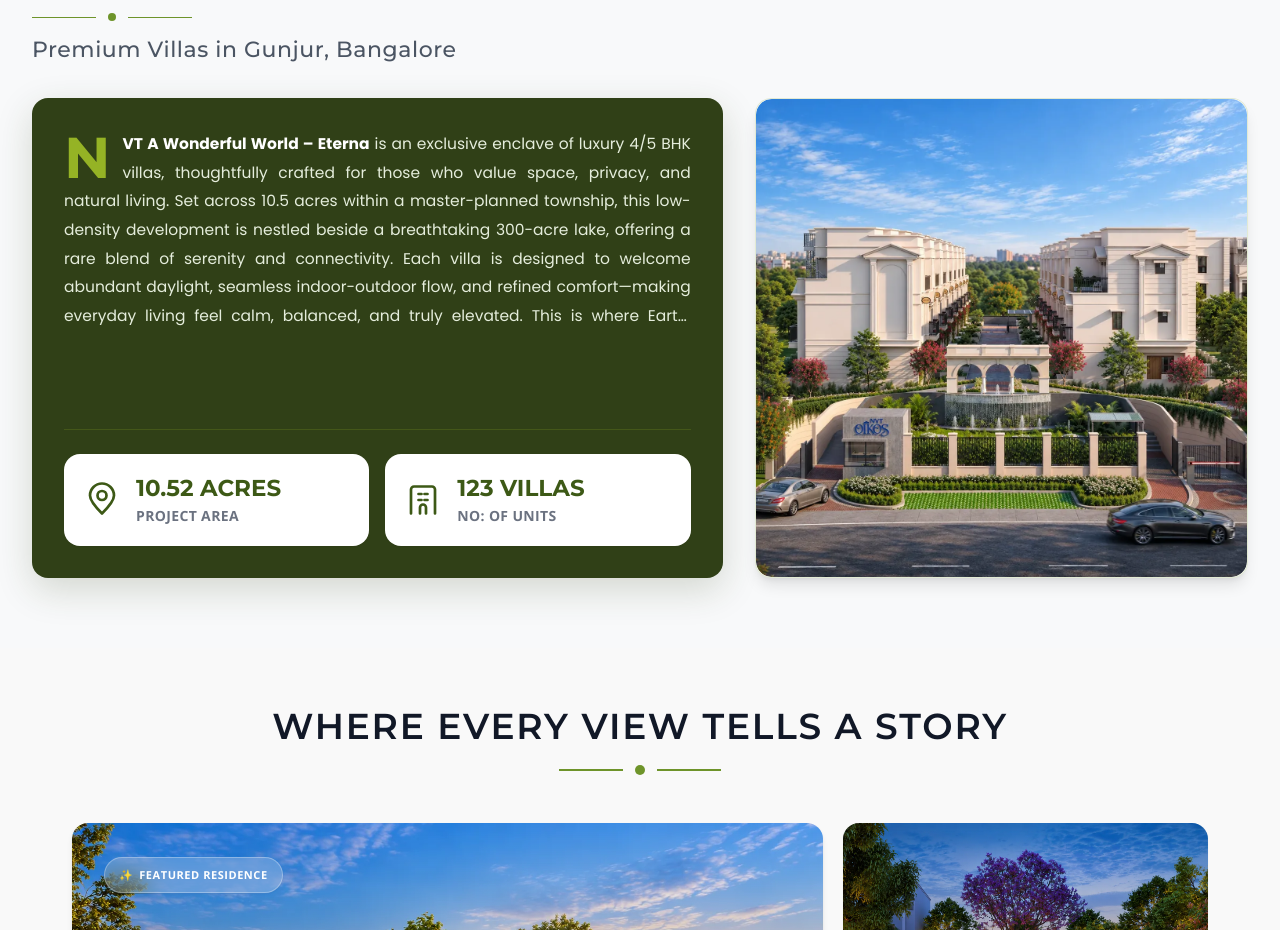
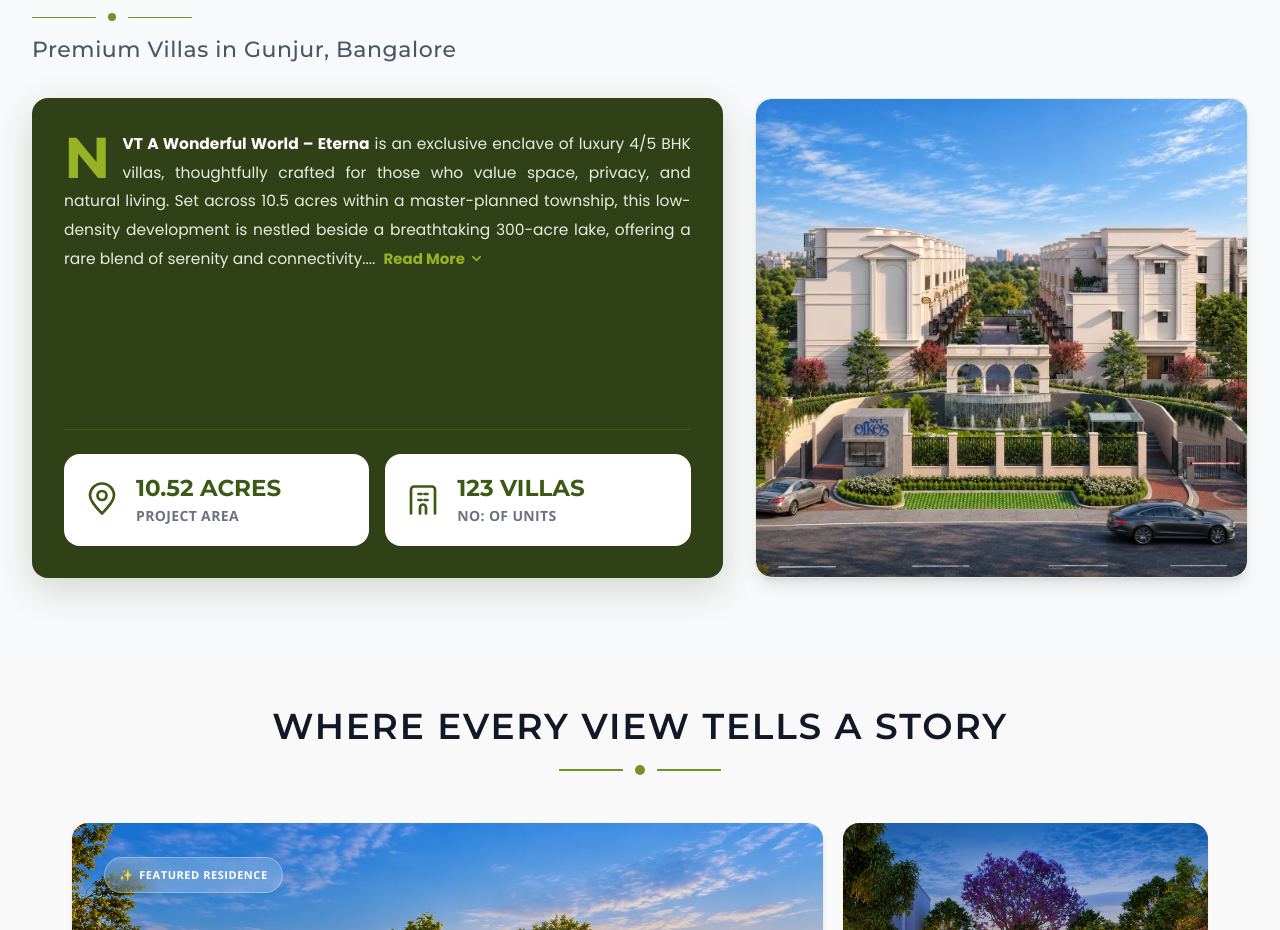
Before and after one commit to vineet-proptiger/nvt-hues, a Next.js app: page / in a window 1280 px wide. Shown: the part 908-1838 px from the top of the page. Built offline with nearby package versions, Linux system fonts and the light colour scheme.

Commit message:
some fixes

```diff
--- a/components/Overview.jsx
+++ b/components/Overview.jsx
@@ -59,7 +59,7 @@
             className="relative p-6 sm:p-8 rounded-2xl shadow-[0_12px_36px_rgba(48,64,23,0.18)] overflow-hidden flex-1 flex flex-col justify-between"
             style={{ background: '#304017' }}
           >
-            <div style={isExpanded ? {} : { display: '-webkit-box', WebkitLineClamp: '7', WebkitBoxOrient: 'vertical', overflow: 'hidden' }}>
+            <div>
               <p style={{ fontSize: '15.5px', fontFamily: '"Poppins", sans-serif', color: '#E5EDDC', textAlign: 'justify', lineHeight: '1.85', margin: 0 }}>
                 <span
                   style={{
@@ -75,15 +75,21 @@
                 >
                   N
                 </span>
-                <span style={{ fontWeight: '700', color: '#FFFFFF' }}>VT A Wonderful World – Eterna</span> is an exclusive enclave of luxury 4/5 BHK villas, thoughtfully crafted for those who value space, privacy, and natural living. Set across 10.5 acres within a master-planned township, this low-density development is nestled beside a breathtaking 300-acre lake, offering a rare blend of serenity and connectivity. Each villa is designed to welcome abundant daylight, seamless indoor-outdoor flow, and refined comfort—making everyday living feel calm, balanced, and truly elevated. This is where Earth, Water, Air, and Space find their rhythm again, shaping a way of life that feels natural and alive; reminding us that luxury isn't built, it's remembered.
-
+                <span style={{ fontWeight: '700', color: '#FFFFFF' }}>VT A Wonderful World – Eterna</span> is an exclusive enclave of luxury 4/5 BHK villas, thoughtfully crafted for those who value space, privacy, and natural living. Set across 10.5 acres within a master-planned township, this low-density development is nestled beside a breathtaking 300-acre lake, offering a rare blend of serenity and connectivity.
+                {!isExpanded ? '... ' : ' '}
+                {isExpanded && (
+                  <span>
+                    Each villa is designed to welcome abundant daylight, seamless indoor-outdoor flow, and refined comfort—making everyday living feel calm, balanced, and truly elevated. This is where Earth, Water, Air, and Space find their rhythm again, shaping a way of life that feels natural and alive; reminding us that luxury isn't built, it's remembered.{' '}
+                  </span>
+                )}
                 <button
                   onClick={() => setIsExpanded(!isExpanded)}
-                  className="text-[#95B325] hover:text-[#b4e03c] font-bold inline-flex items-center gap-1 transition-colors cursor-pointer ml-2"
+                  type="button"
+                  className="text-[#95B325] hover:text-[#b4e03c] font-bold inline-flex items-center gap-1 transition-colors cursor-pointer ml-1 select-none focus:outline-none"
                   style={{ fontSize: '15px' }}
                 >
-                  {isExpanded ? 'Read Less' : 'Read More'}
-                  <svg width="15" height="15" viewBox="0 0 24 24" fill="none" stroke="currentColor" strokeWidth="2.5" strokeLinecap="round" strokeLinejoin="round" className={`transform transition-transform ${isExpanded ? 'rotate-180' : ''}`}>
+                  <span>{isExpanded ? 'Read Less' : 'Read More'}</span>
+                  <svg width="15" height="15" viewBox="0 0 24 24" fill="none" stroke="currentColor" strokeWidth="2.5" strokeLinecap="round" strokeLinejoin="round" className={`transform transition-transform duration-300 ${isExpanded ? 'rotate-180' : ''}`}>
                     <polyline points="6 9 12 15 18 9"></polyline>
                   </svg>
                 </button>
```
